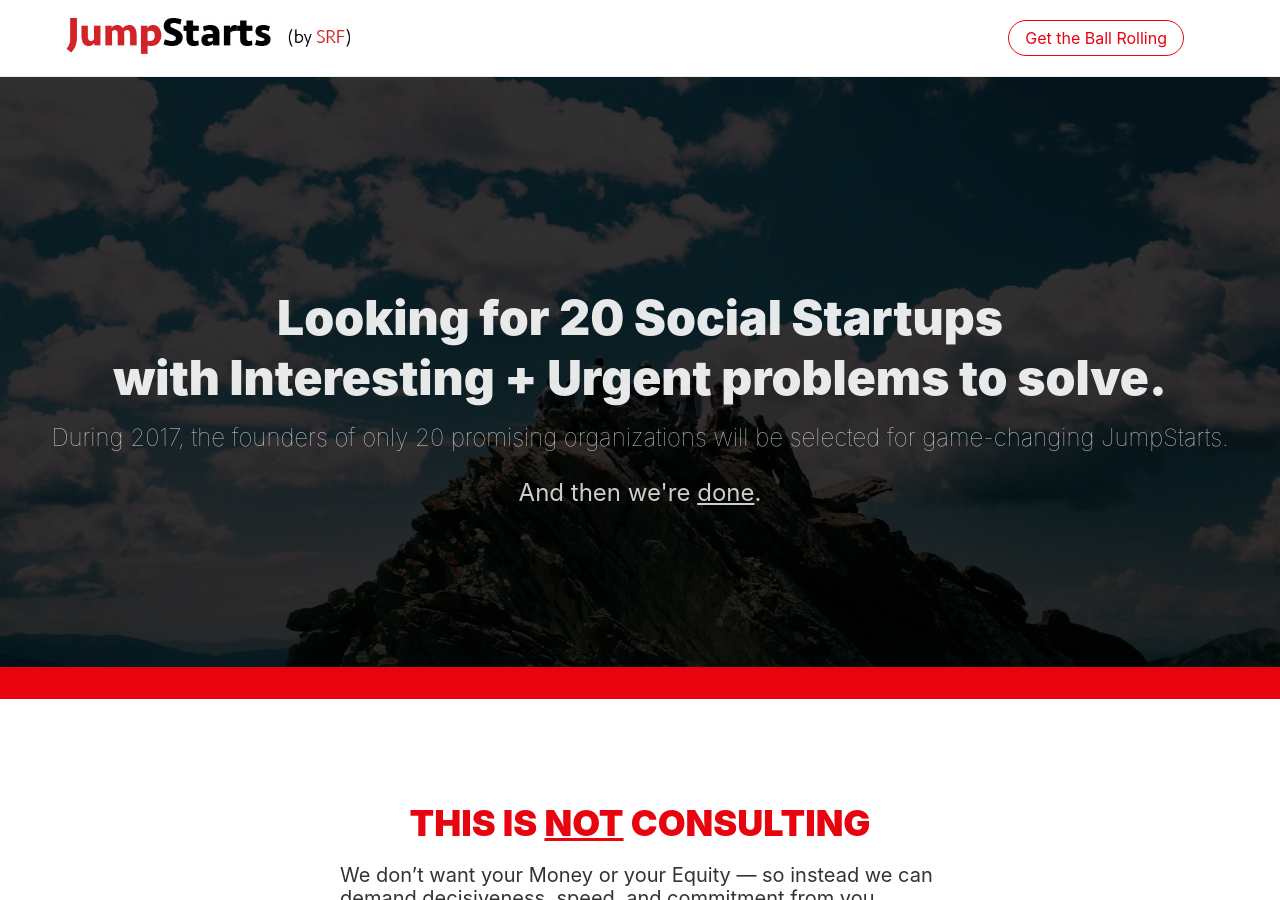
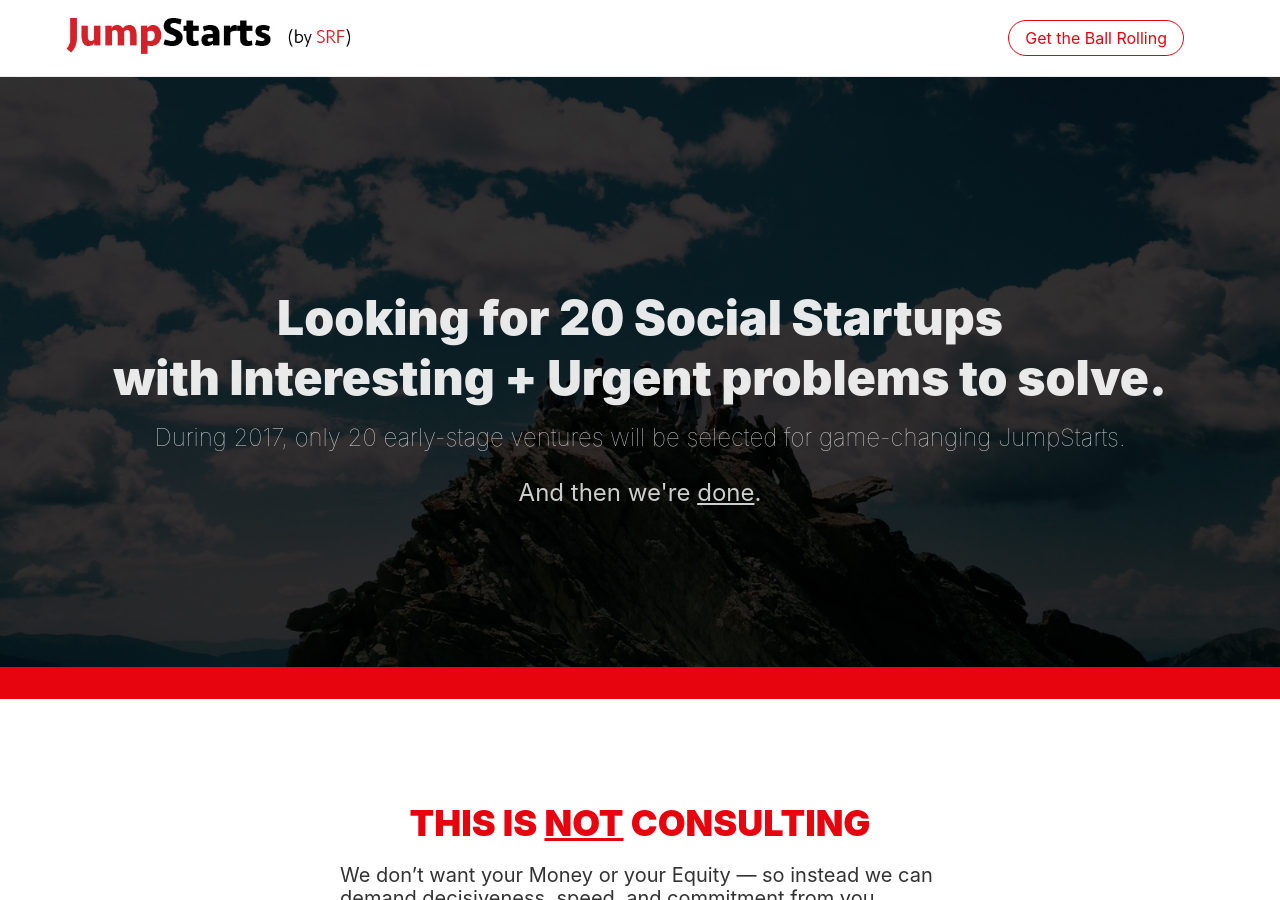
Before and after one commit to aaronergreen/jumpstarts, a Jekyll site: the page built from index.html, in a window 1280 px wide and 900 px high. Built offline with Jekyll 4.4.1, drawn with Linux system fonts in a browser that asks for light colours.

Commit message:
changed hero description

```diff
--- a/_config.yml
+++ b/_config.yml
@@ -2,7 +2,7 @@
 # These basic values are used with the Jekyll SEO tag https://github.com/jekyll/jekyll-seo-tag#usage
 # but you can also use them anywhere in your site, like this: {{ site.title }} or {{ site.twitter.username }}
 title: "Looking for 20 Social Startups <br> with Interesting + Urgent problems to solve."
-description: "During 2017, the founders of only 20 promising organizations will be selected for game-changing JumpStarts. <br> <br> <b>And then we're <u>done</u>.</b>"
+description: "During 2017, only 20 early-stage ventures will be selected for game-changing JumpStarts. <br> <br> <b>And then we're <u>done</u>.</b>"
 url: "https://www.socialrocketfactory.com" # the base hostname & protocol for your site
 author: []
 twitter:
```
